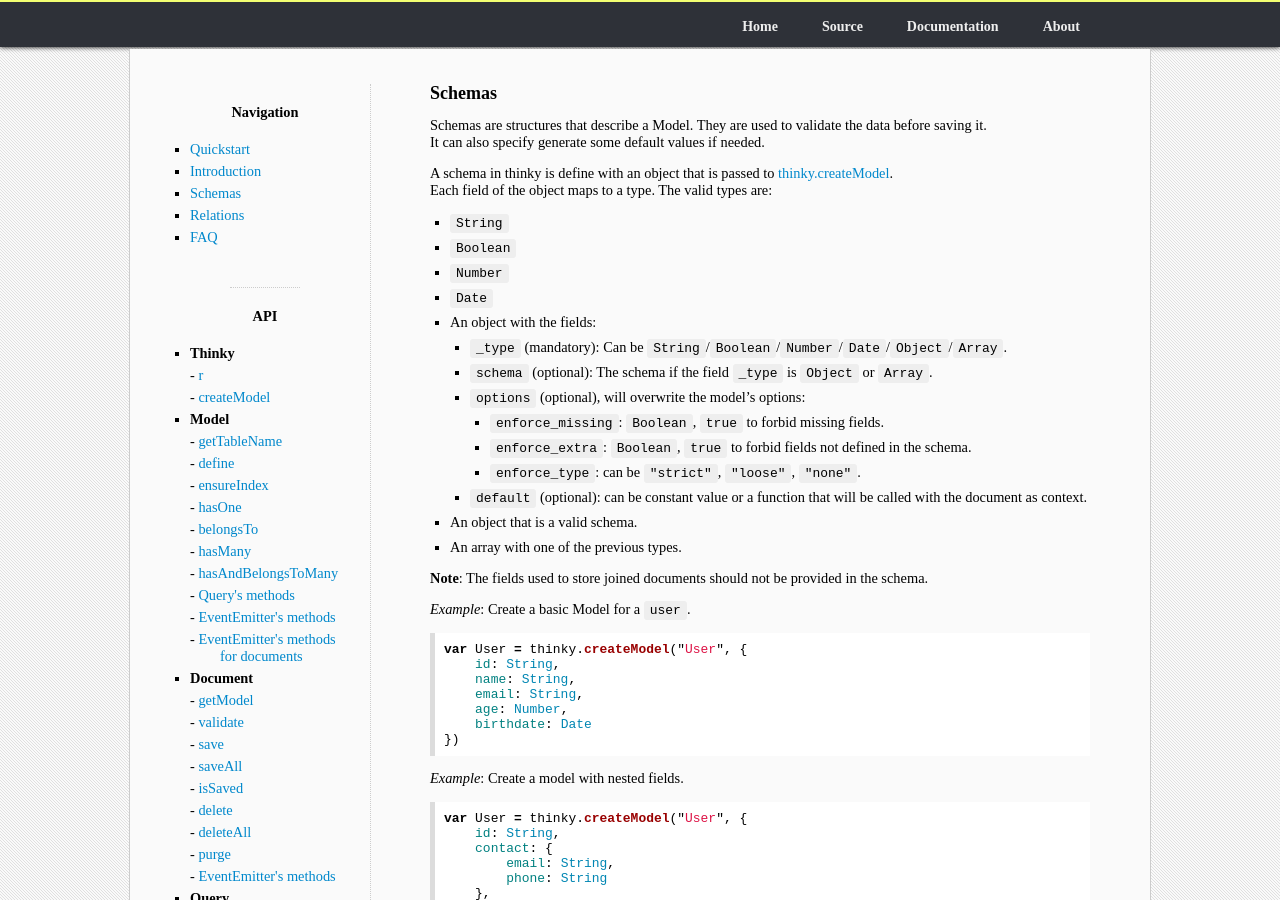
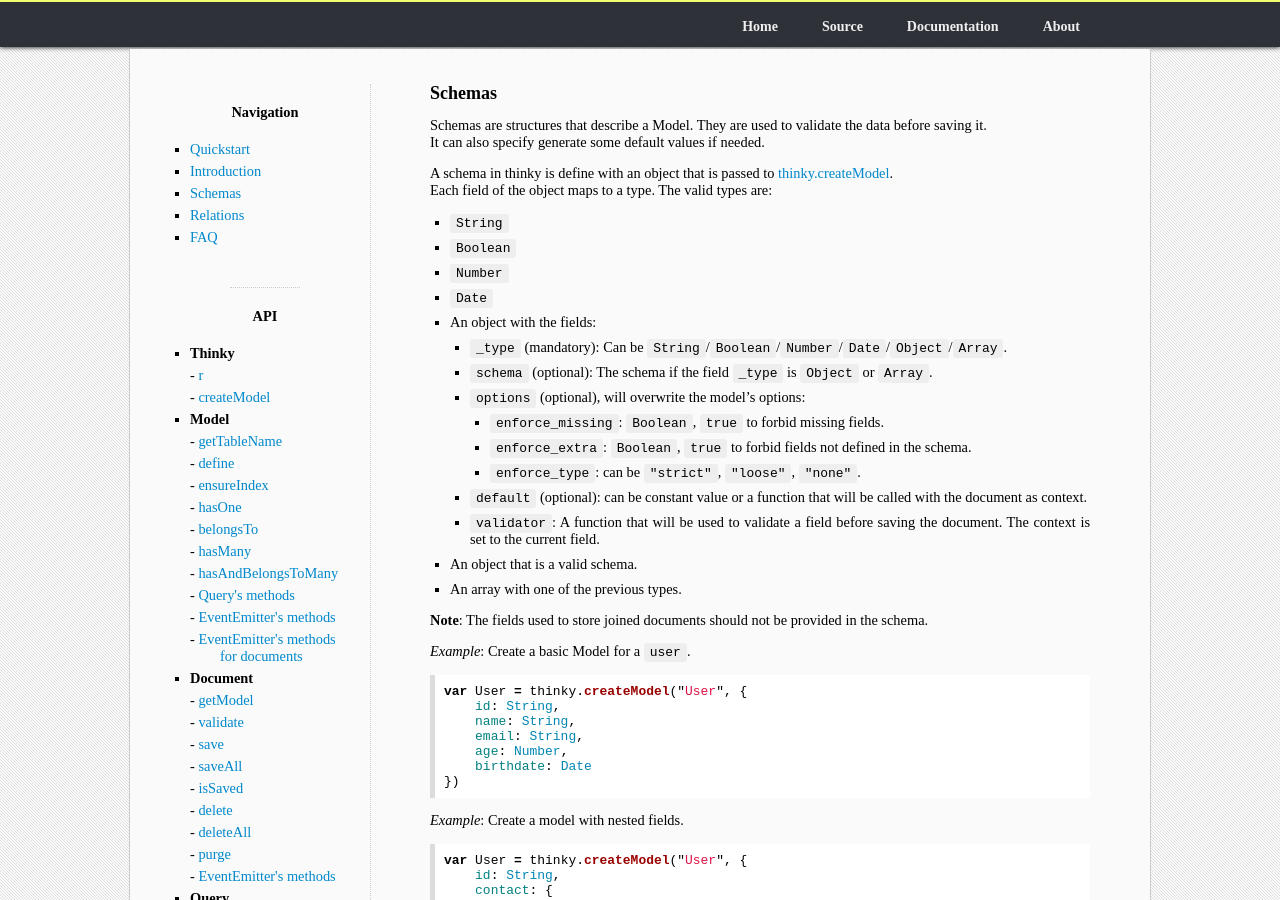
Before and after one commit to neumino/thinky, a Jekyll site: the page built from documentation/schemas.md, in a window 1280 px wide and 900 px high. Built offline with Jekyll 4.4.1, drawn with Linux system fonts in a browser that asks for light colours; Markdown is read by kramdown in place of the engine named in the settings.

Commit message:
Add docs for validator

```diff
--- a/documentation/schemas.md
+++ b/documentation/schemas.md
@@ -25,6 +25,7 @@ Each field of the object maps to a type. The valid types are:
         - `enforce_type`: can be `"strict"`, `"loose"`, `"none"`.
     - `default` (optional): can be constant value or a function that will be called with
     the document as context.
+    - `validator`: A function that will be used to validate a field before saving the document. The context is set to the current field.
 - An object that is a valid schema.
 - An array with one of the previous types.
 
```
Also changed, not shown: documentation/api/thinky.md (+1 -0 lines).
